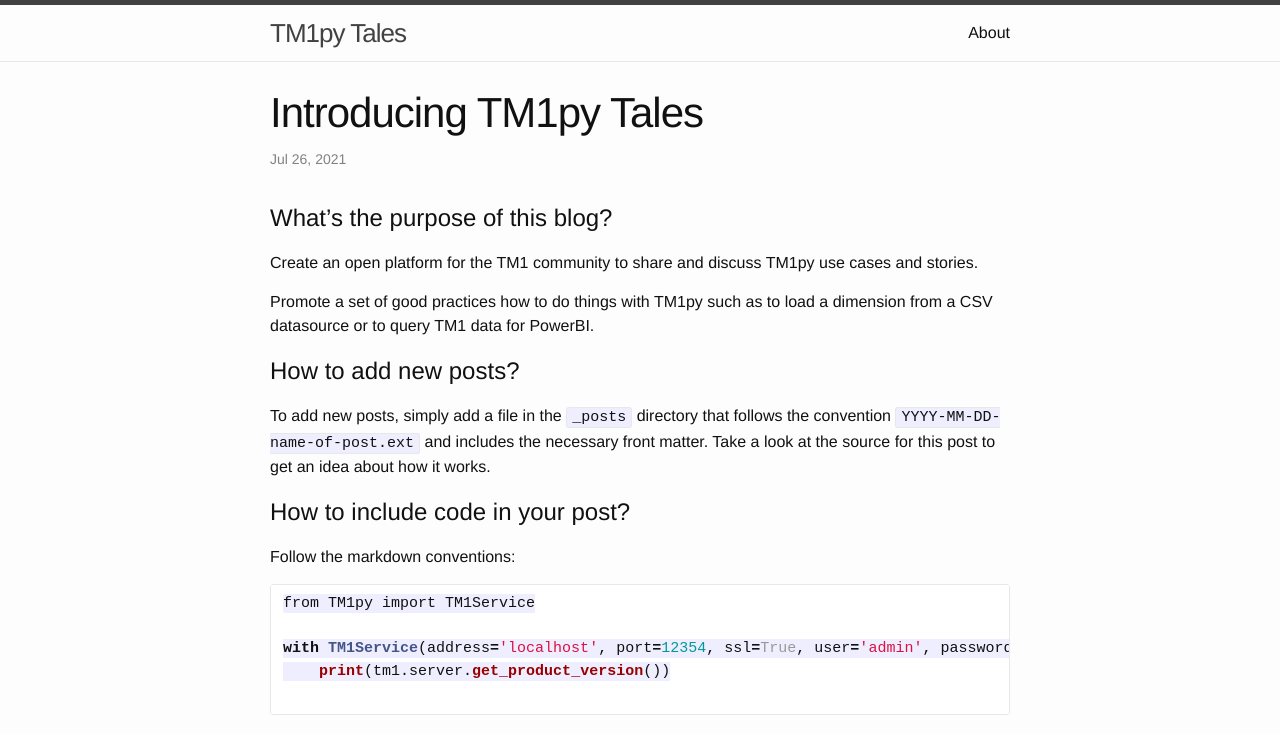
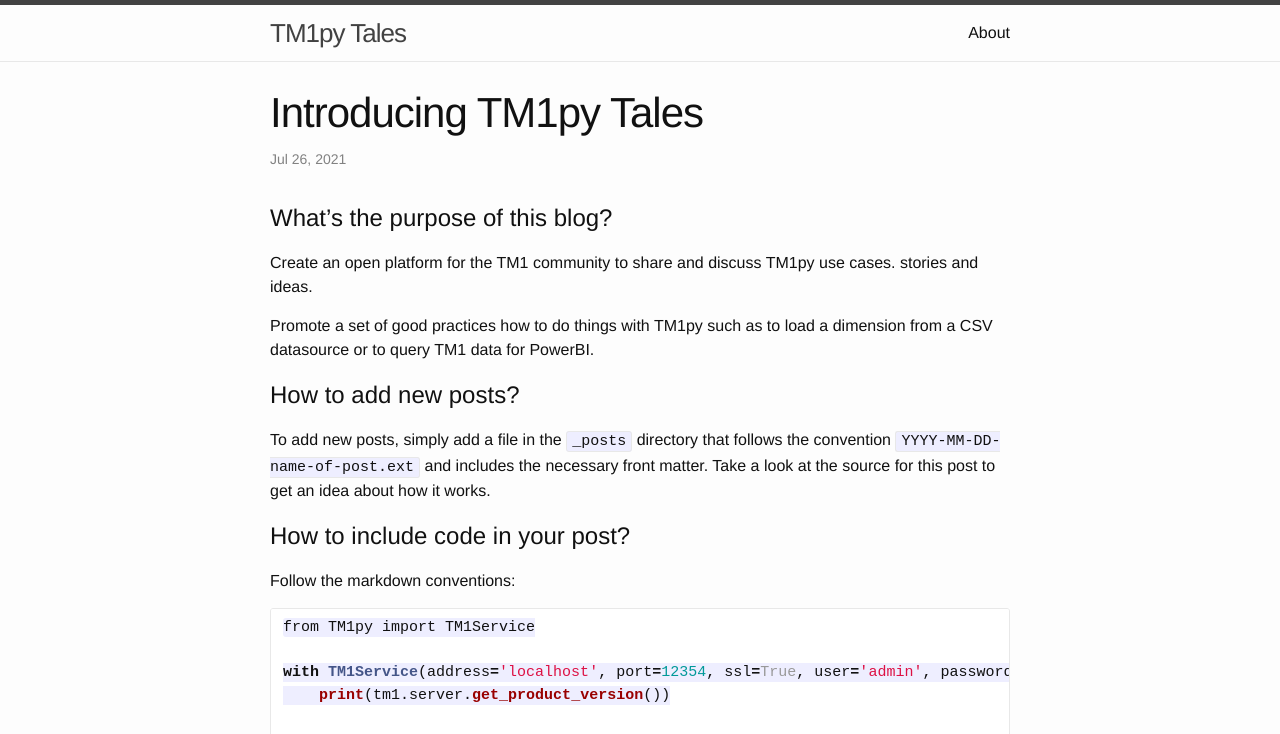
Before and after one commit to cubewise-code/tm1py-tales, a Jekyll site: the page built from _posts/2021-07-26-introducing-tm1py-tales.md, in a window 1280 px wide and 1400 px high. Shown: the top 734 px of the window. Built offline with Jekyll 4.4.1, drawn with Linux system fonts in a browser that asks for light colours; Markdown is read by kramdown in place of the engine named in the settings; some of the changed text lies outside the part shown; grey boxes are pictures that could not be loaded.

Commit message:
Change configs

````diff
--- a/_config.yml
+++ b/_config.yml
@@ -2,12 +2,12 @@
 title: TM1py Tales
 email: MWirtz@cubewise.com
 description: > # this means to ignore newlines until "baseurl:"
-  A community project to share interesting TM1py user stories and blueprints.
+  A community project to share interesting TM1py stories and ideas.
 baseurl: "/tm1py-tales" # the subpath of your site, e.g. /blog/
 url: "https://mariuswirtz.github.io/" # the base hostname & protocol for your site
-twitter_username: jekyllrb
-github_username:  jekyll
+twitter_username: cubewise
+github_username:  mariuswirtz
 
 # Build settings
-markdown: kramdown
+markdown: CommonMark
 permalink: /:year/:title:output_ext
--- a/_posts/2021-07-26-introducing-tm1py-tales.md
+++ b/_posts/2021-07-26-introducing-tm1py-tales.md
@@ -8,7 +8,7 @@
 What's the purpose of this blog?
 =====
 
-Create an open platform for the TM1 community to share and discuss TM1py use cases and stories.
+Create an open platform for the TM1 community to share and discuss TM1py use cases. stories and ideas.
 
 Promote a set of good practices how to do things with TM1py such as to load a dimension from a CSV datasource or to query TM1 data for PowerBI.
 
@@ -29,3 +29,5 @@
     print(tm1.server.get_product_version())
 
 ```
+
+<img src="https://images.squarespace-cdn.com/content/v1/5268c662e4b0269256614e9a/1627476400785-SUAXHCO8WVZ3ZQ1RWQF0/tm1py-Picture2.png?format=300w" style="width: 100%; height: 100%;text-align: center"/>
--- a/index.html
+++ b/index.html
@@ -4,10 +4,8 @@
 
 <div class="home">
 
-
-    <img src="https://raw.githubusercontent.com/cubewise-code/tm1py/01eb4a7bbeddb3b00b5f82ac90ddff09a090cfde/Images/Logo.svg"
+    <img src="https://images.squarespace-cdn.com/content/v1/5268c662e4b0269256614e9a/1626694820060-0SOO3IWD2PNLBB8WPWAX/Picture1.png?format=2500w"
          style="width: 100%; height: 100%;text-align: center"/>
-
 
     <h1 class="page-heading">Posts</h1>
 
@@ -25,8 +23,6 @@
 
     <p class="rss-subscribe">subscribe <a href="{{ "/feed.xml" | prepend: site.baseurl }}">via RSS</a></p>
 
-    <img src="https://images.squarespace-cdn.com/content/v1/5268c662e4b0269256614e9a/1626694820060-0SOO3IWD2PNLBB8WPWAX/Picture1.png?format=2500w"
-         style="width: 100%; height: 100%;text-align: center"/>
 
 
 </div>
````
